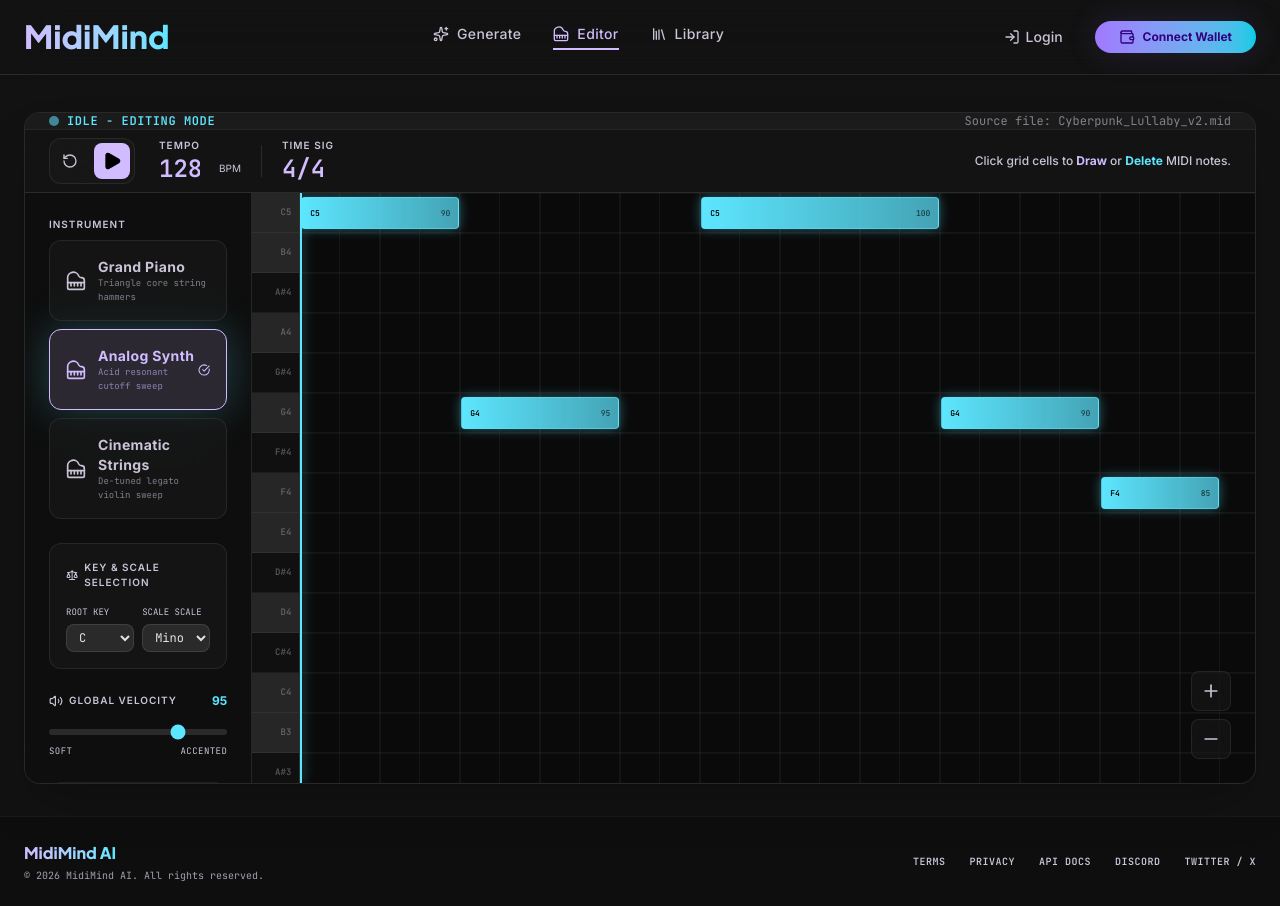
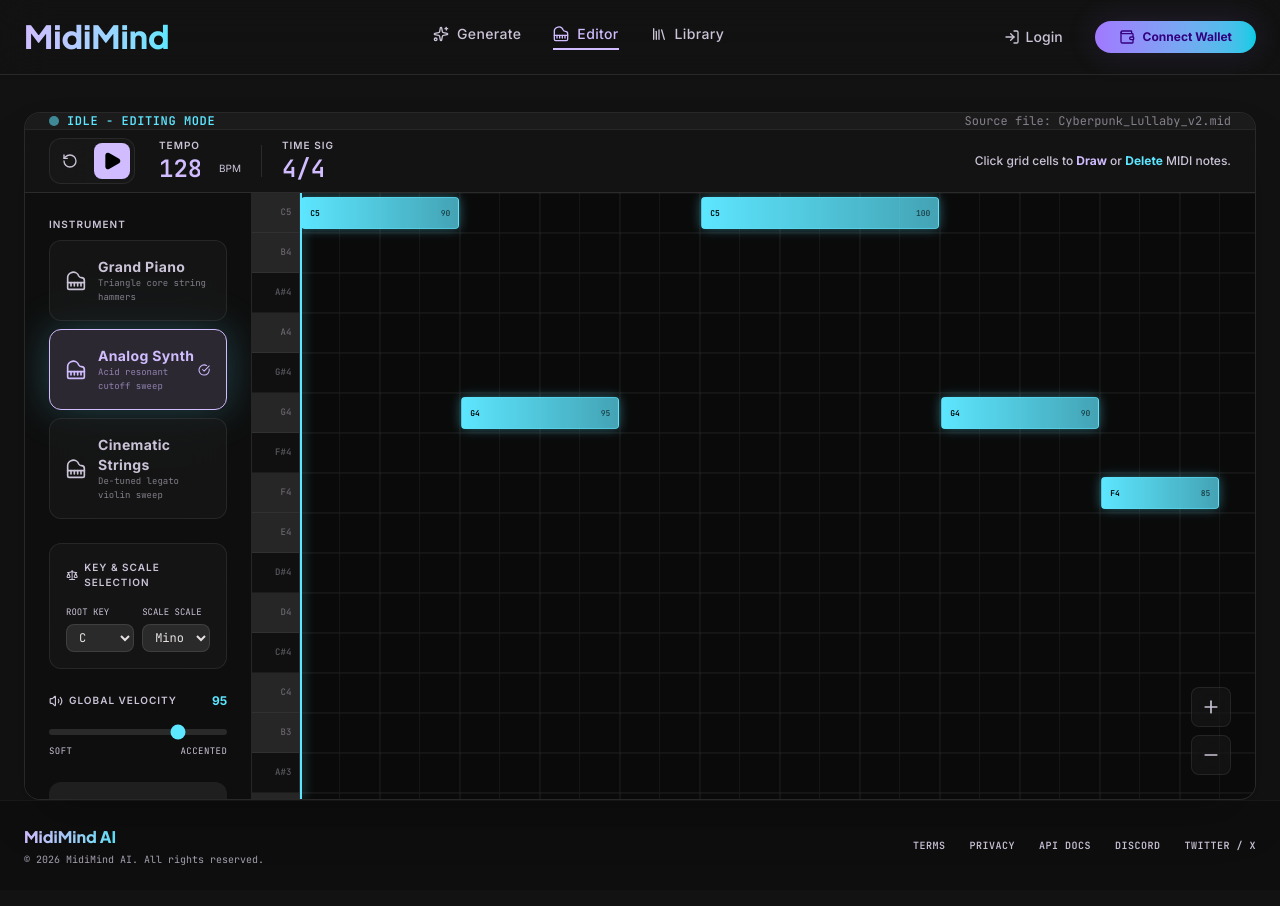
Before and after one commit to ShowerBandV/text2midi, a React (Vite) app in the folder frontend/: page / in a window 1280 px wide. Both pictures are taken after a click on the button "Editor". Shown: the top 906 px of the page. Built offline with nearby package versions, Linux system fonts and the light colour scheme.

Commit message:
Fix editor height: calc(100vh-7rem) to match pt-28, no more scroll

```diff
--- a/frontend/src/App.tsx
+++ b/frontend/src/App.tsx
@@ -234,7 +234,7 @@
       <Navbar activeTab={activeTab} setActiveTab={setActiveTab} />
 
       {/* Main Container screen sections */}
-      <main className="flex-grow pt-28 pb-xl">
+      <main className="flex-grow pt-28">
         {/* Loading overlay view block */}
         {isGenerating && (
           <div className="fixed inset-0 z-50 bg-[#0e0e0e]/90 backdrop-blur-md flex flex-col items-center justify-center p-lg">
@@ -418,7 +418,7 @@
           )}
 
           {activeTab === "editor" && (
-            <div className="h-[calc(100vh-8rem)] border border-white/10 rounded-2xl overflow-hidden glass-panel flex flex-col shadow-2xl">
+            <div className="h-[calc(100vh-7rem)] border border-white/10 rounded-2xl overflow-hidden glass-panel flex flex-col shadow-2xl">
               <PianoRoll
                 notes={notes}
                 setNotes={setNotes}
```
